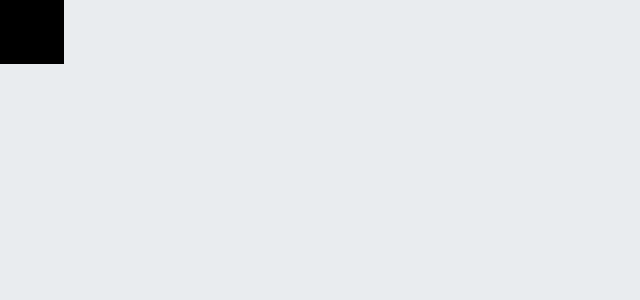
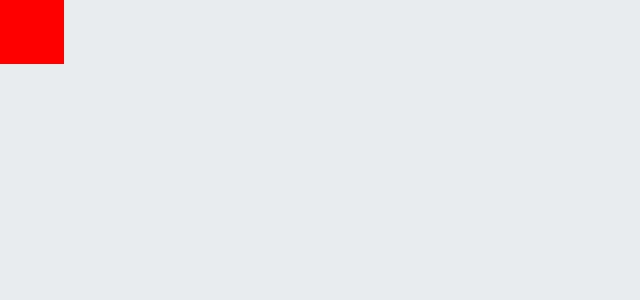
Before and after one commit to bnitech/technique-for-dealing-with-react, a React app: page / in a window 1280 px wide. Shown: the top 300 px of the page, without its empty margins (0-640 px from the left). Built offline with nearby package versions, Linux system fonts and the light colour scheme.

Commit message:
[dongbin] #15.3.1

```diff
--- a/src/App.tsx
+++ b/src/App.tsx
@@ -1,12 +1,15 @@
 import './App.css';
 import React from 'react';
 import ColorBox from './components/ColorBox';
+import ColorContext from './contexts/color';
 
 const App = () => {
   return (
-    <div>
-      <ColorBox />
-    </div>
+    <ColorContext.Provider value={{ color: 'red' }}>
+      <div>
+        <ColorBox />
+      </div>
+    </ColorContext.Provider>
   );
 };
 
--- a/src/contexts/color.tsx
+++ b/src/contexts/color.tsx
@@ -1,5 +1,47 @@
-import { createContext } from 'react';
+import React, { createContext, useState } from 'react';
 
-const ColorContext = createContext({ color: 'black' });
+type Color = 'black' | 'red';
+
+interface State {
+  color: Color;
+  subColor: Color;
+}
+
+interface Value {
+  state: State;
+  actions: {
+    setColor(color: Color): void;
+    setSubColor(color: Color): void;
+  };
+}
+
+const ColorContext = createContext<Value | null>({
+  state: { color: 'black', subColor: 'red' },
+  actions: {
+    setColor: () => {
+      return;
+    },
+    setSubColor: () => {
+      return;
+    },
+  },
+});
+
+const ColorProvider = ({ children }: { children: React.ReactNode }) => {
+  const [color, setColor] = useState<Color>('black');
+  const [subColor, setSubColor] = useState<Color>('red');
+
+  const value: Value = {
+    state: { color, subColor },
+    actions: { setColor, setSubColor },
+  };
+  return (
+    <ColorContext.Provider value={value}>{children}</ColorContext.Provider>
+  );
+};
+
+const { Consumer: ColorConsumer } = ColorContext;
+
+export { ColorProvider, ColorConsumer };
 
 export default ColorContext;
```
